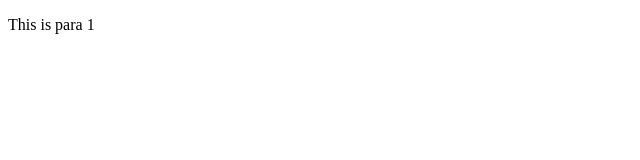
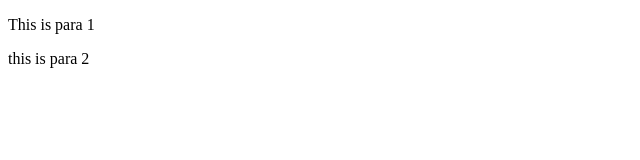
Before and after one commit to eshumanohare/Full-Stack-Course, a plain HTML site: page index.html in a window 1280 px wide. Shown: the full height of the page, 0-640 px from the left. Drawn offline with Linux system fonts and the light colour scheme.

Commit message:
This is second commit

```diff
--- a/index.html
+++ b/index.html
@@ -8,5 +8,6 @@
 </head>
 <body>
     <p>This is para 1</p>
+    <p>this is para 2</p>
 </body>
 </html>
```
